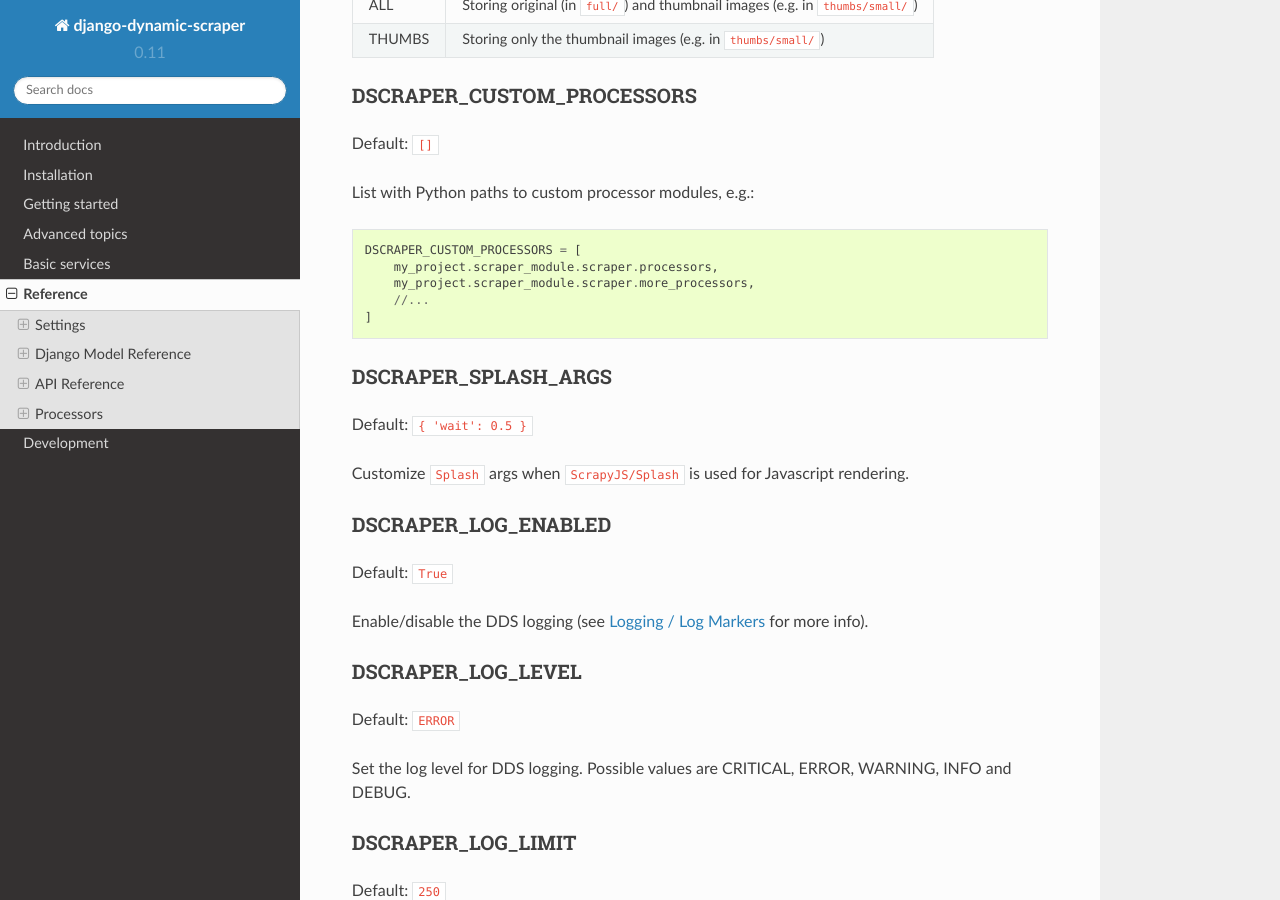
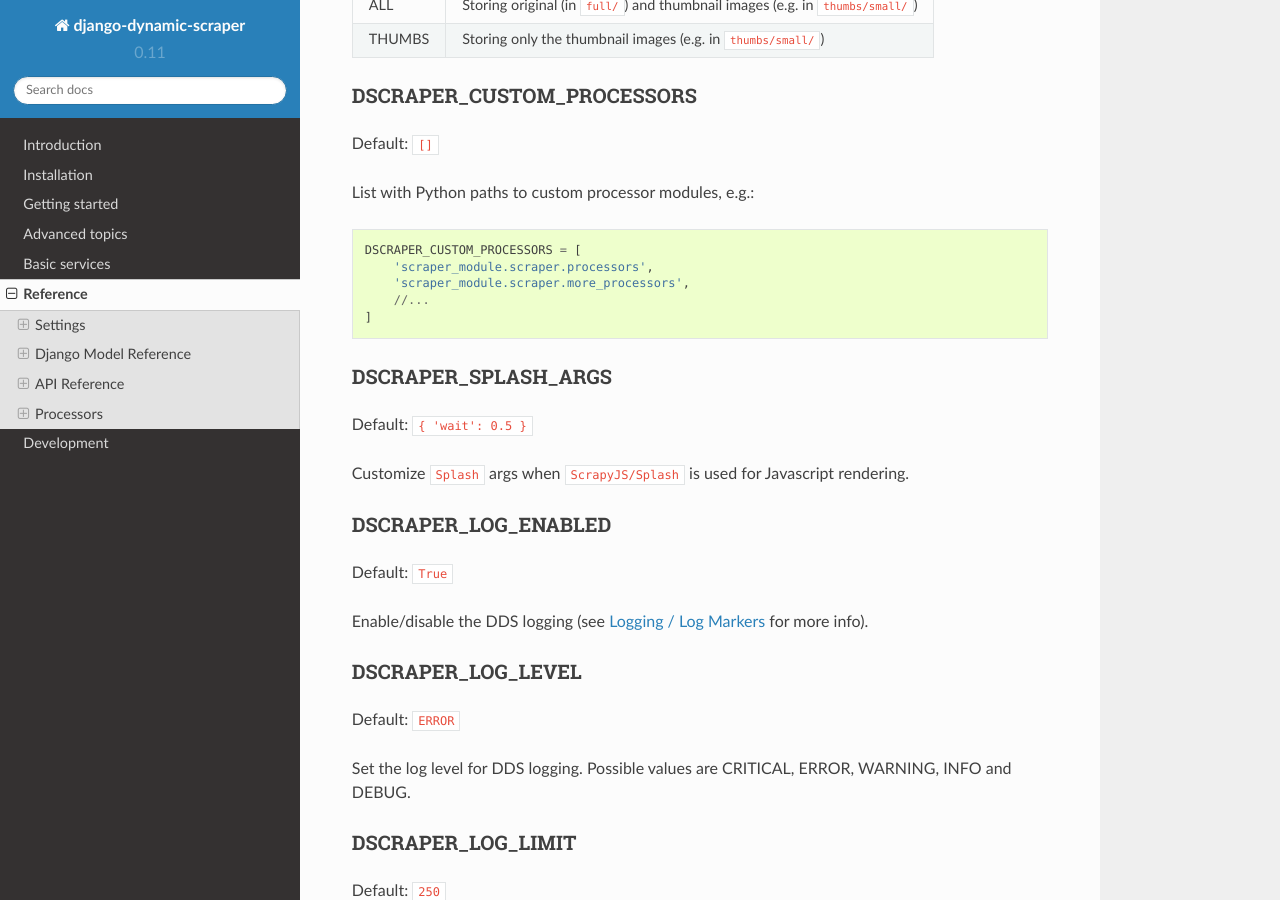
Before and after one commit to dev02019/django-dynamic-scraper, a Sphinx documentation site: the page built from docs/reference.rst, in a window 1280 px wide and 900 px high, scrolled down 553 px. Built offline with Sphinx 7.4.7 and the Read the Docs theme 2.0.0, drawn with Linux system fonts in a browser that asks for light colours.

Commit message:
Fixed DSCRAPER_CUSTOM_PROCESSORS setting description in docs

```diff
--- a/docs/reference.rst
+++ b/docs/reference.rst
@@ -36,8 +36,8 @@ Default: ``[]``
 List with Python paths to custom processor modules, e.g.::
 
 	DSCRAPER_CUSTOM_PROCESSORS = [
-	    my_project.scraper_module.scraper.processors,
-	    my_project.scraper_module.scraper.more_processors,
+	    'scraper_module.scraper.processors',
+	    'scraper_module.scraper.more_processors',
 	    //...
 	]
 
```
